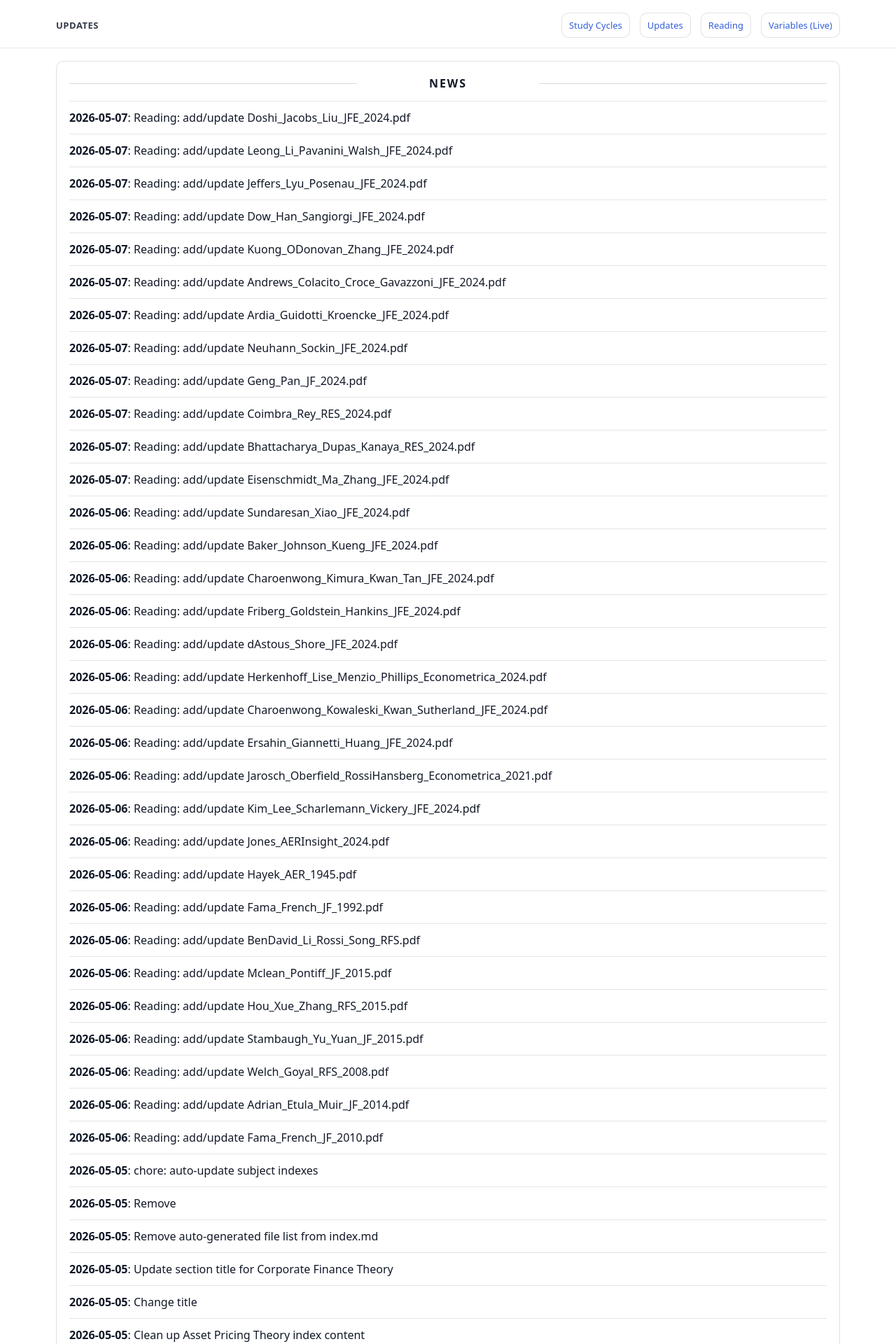
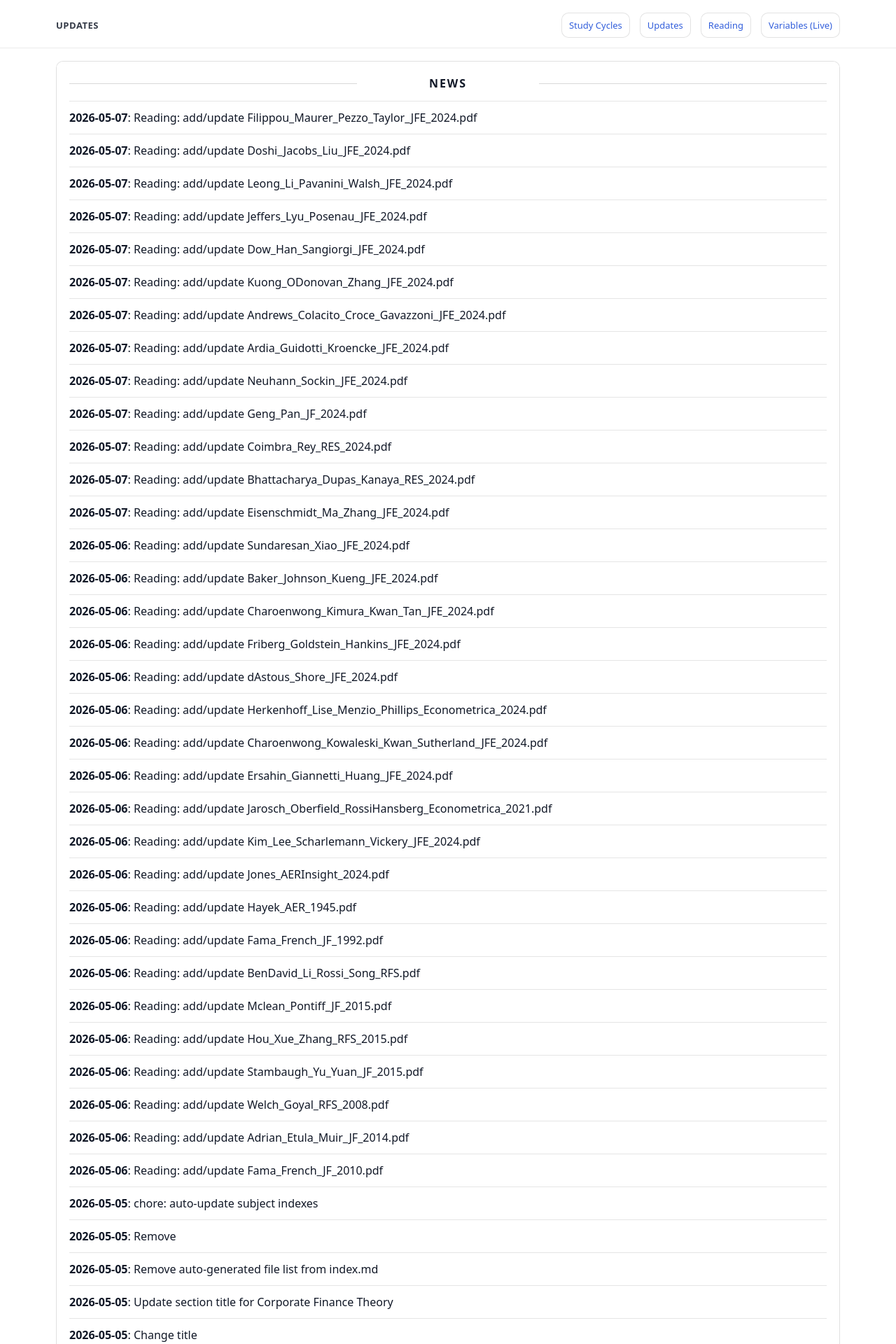
Before and after one commit to yaxinzn/study-archive, a Jekyll site: the page built from updates/index.md, in a window 1280 px wide. Shown: the top 1920 px of the page at 70% size. Built offline with Jekyll 4.4.1, drawn with Linux system fonts in a browser that asks for light colours; some of the changed text lies outside the part shown.

Commit message:
chore: update NEWS feed

```diff
--- a/_data/news.yml
+++ b/_data/news.yml
@@ -1,4 +1,7 @@
 # Auto-generated update history (sorted newest -> oldest). Do not edit manually.
+- ts: "1778148989"
+  date: "2026-05-07"
+  title: "Reading: add/update Filippou_Maurer_Pezzo_Taylor_JFE_2024.pdf"
 - ts: "1778148696"
   date: "2026-05-07"
   title: "Reading: add/update Doshi_Jacobs_Liu_JFE_2024.pdf"
```
